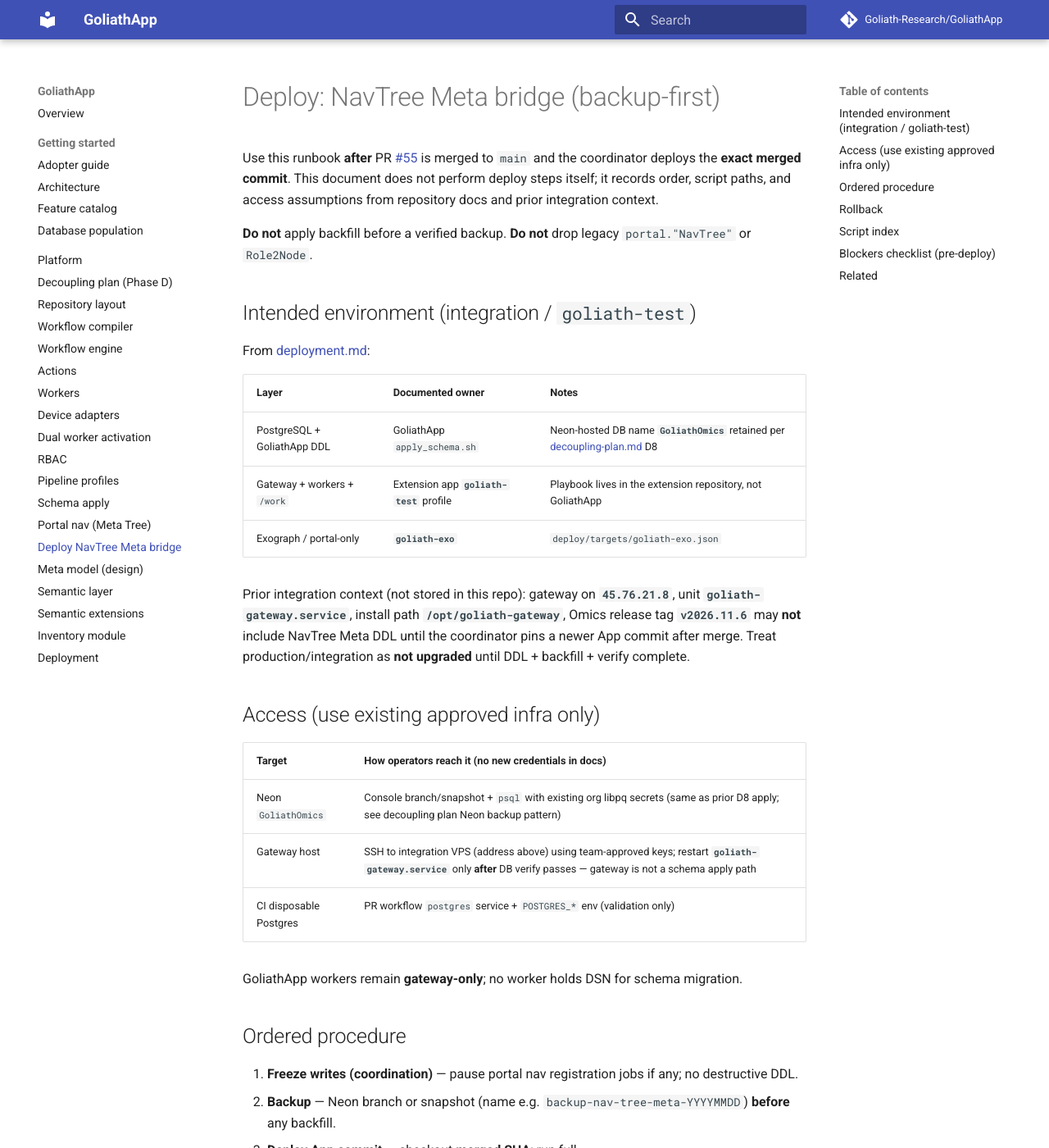
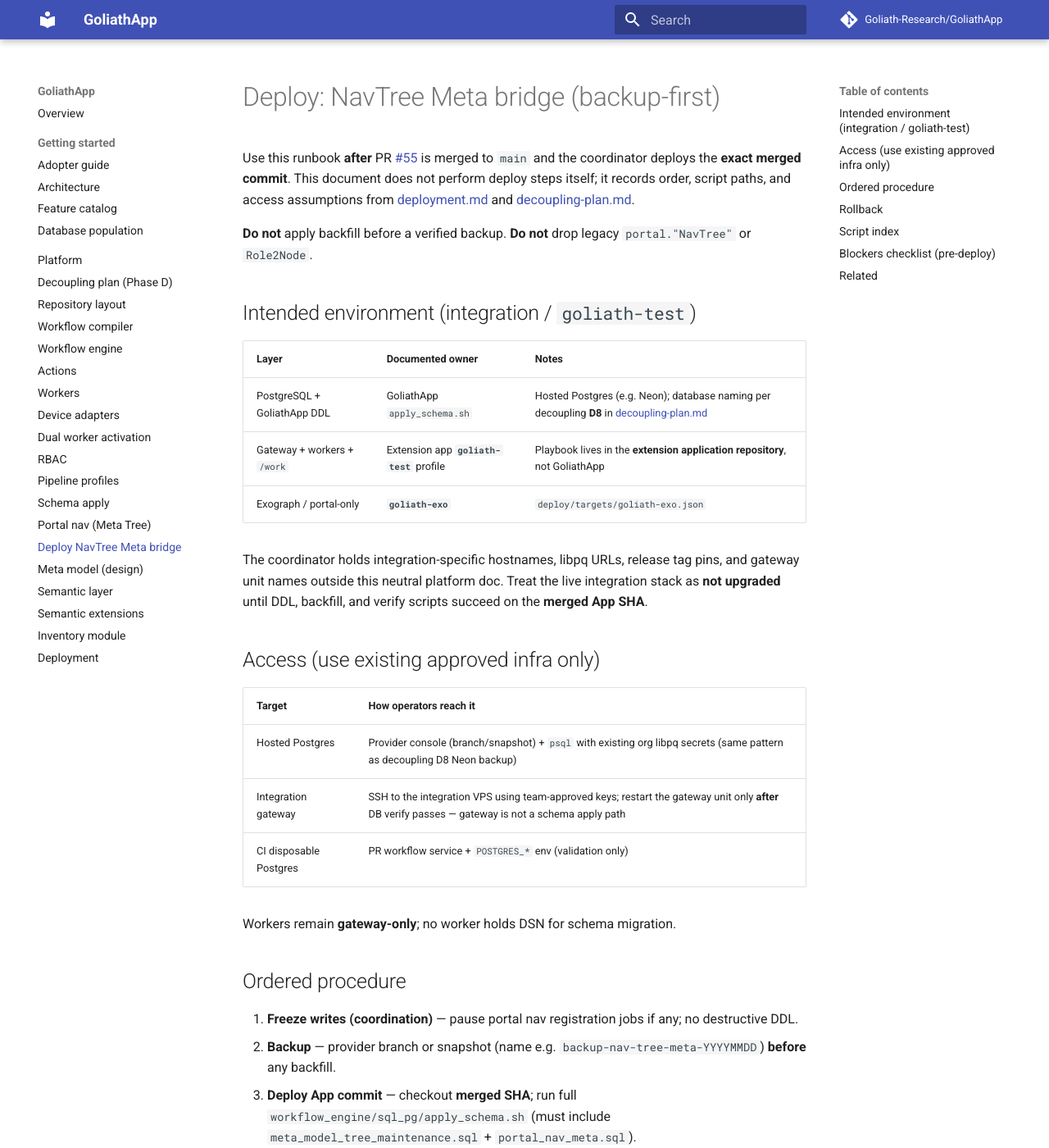
Before and after one commit to Goliath-Research/GoliathApp, an MkDocs documentation site: the page built from docs/deploy-nav-tree-migration.md, in a window 1280 px wide and 1400 px high. Shown: the whole window at 82% size. Built offline with MkDocs 1.6.1 and Material for MkDocs 9.7.7, drawn with Linux system fonts in a browser that asks for light colours; comment, search, counter and statistics services are not loaded; some of the changed text lies outside the part shown.

Commit message:
docs: neutral deploy runbook for decoupling token scan
Co-authored-by: David Izada Rodriguez <davidizadar@GoliathResearch.com>

```diff
--- a/docs/deploy-nav-tree-migration.md
+++ b/docs/deploy-nav-tree-migration.md
@@ -1,36 +1,34 @@
 # Deploy: NavTree Meta bridge (backup-first)
 
-Use this runbook **after** PR [#55](https://github.com/Goliath-Research/GoliathApp/pull/55) is merged to `main` and the coordinator deploys the **exact merged commit**. This document does not perform deploy steps itself; it records order, script paths, and access assumptions from repository docs and prior integration context.
+Use this runbook **after** PR [#55](https://github.com/Goliath-Research/GoliathApp/pull/55) is merged to `main` and the coordinator deploys the **exact merged commit**. This document does not perform deploy steps itself; it records order, script paths, and access assumptions from [deployment.md](deployment.md) and [decoupling-plan.md](decoupling-plan.md).
 
 **Do not** apply backfill before a verified backup. **Do not** drop legacy `portal."NavTree"` or `Role2Node`.
 
 ## Intended environment (integration / `goliath-test`)
 
-From [deployment.md](deployment.md):
-
 | Layer | Documented owner | Notes |
 | --- | --- | --- |
-| PostgreSQL + GoliathApp DDL | GoliathApp `apply_schema.sh` | Neon-hosted DB name **`GoliathOmics`** retained per [decoupling-plan.md](decoupling-plan.md) D8 |
-| Gateway + workers + `/work` | Extension app **`goliath-test`** profile | Playbook lives in the extension repository, not GoliathApp |
+| PostgreSQL + GoliathApp DDL | GoliathApp `apply_schema.sh` | Hosted Postgres (e.g. Neon); database naming per decoupling **D8** in [decoupling-plan.md](decoupling-plan.md) |
+| Gateway + workers + `/work` | Extension app **`goliath-test`** profile | Playbook lives in the **extension application repository**, not GoliathApp |
 | Exograph / portal-only | **`goliath-exo`** | `deploy/targets/goliath-exo.json` |
 
-Prior integration context (not stored in this repo): gateway on **`45.76.21.8`**, unit **`goliath-gateway.service`**, install path **`/opt/goliath-gateway`**, Omics release tag **`v2026.11.6`** may **not** include NavTree Meta DDL until the coordinator pins a newer App commit after merge. Treat production/integration as **not upgraded** until DDL + backfill + verify complete.
+The coordinator holds integration-specific hostnames, libpq URLs, release tag pins, and gateway unit names outside this neutral platform doc. Treat the live integration stack as **not upgraded** until DDL, backfill, and verify scripts succeed on the **merged App SHA**.
 
 ## Access (use existing approved infra only)
 
-| Target | How operators reach it (no new credentials in docs) |
+| Target | How operators reach it |
 | --- | --- |
-| Neon `GoliathOmics` | Console branch/snapshot + `psql` with existing org libpq secrets (same as prior D8 apply; see decoupling plan Neon backup pattern) |
-| Gateway host | SSH to integration VPS (address above) using team-approved keys; restart **`goliath-gateway.service`** only **after** DB verify passes — gateway is not a schema apply path |
-| CI disposable Postgres | PR workflow `postgres` service + `POSTGRES_*` env (validation only) |
+| Hosted Postgres | Provider console (branch/snapshot) + `psql` with existing org libpq secrets (same pattern as decoupling D8 Neon backup) |
+| Integration gateway | SSH to the integration VPS using team-approved keys; restart the gateway unit only **after** DB verify passes — gateway is not a schema apply path |
+| CI disposable Postgres | PR workflow service + `POSTGRES_*` env (validation only) |
 
-GoliathApp workers remain **gateway-only**; no worker holds DSN for schema migration.
+Workers remain **gateway-only**; no worker holds DSN for schema migration.
 
 ## Ordered procedure
 
 1. **Freeze writes (coordination)** — pause portal nav registration jobs if any; no destructive DDL.
-2. **Backup** — Neon branch or snapshot (name e.g. `backup-nav-tree-meta-YYYYMMDD`) **before** any backfill.
-3. **Deploy App commit** — checkout **merged SHA**; run full `workflow_engine/sql_pg/apply_schema.sh` against the target database (must include `meta_model_tree_maintenance.sql` + `portal_nav_meta.sql`).
+2. **Backup** — provider branch or snapshot (name e.g. `backup-nav-tree-meta-YYYYMMDD`) **before** any backfill.
+3. **Deploy App commit** — checkout **merged SHA**; run full `workflow_engine/sql_pg/apply_schema.sh` (must include `meta_model_tree_maintenance.sql` + `portal_nav_meta.sql`).
 4. **Preflight (read-only)** —
    `psql … -v ON_ERROR_STOP=1 -f workflow_engine/sql_pg/migrations/20261107_nav_tree_meta__00_preflight_readonly.sql`
 5. **Dry-run** — `SELECT * FROM portal.sp_nav_backfill_meta(true);` (read-only).
@@ -40,12 +38,12 @@ GoliathApp workers remain **gateway-only**; no worker holds DSN for schema migra
 7. **Verify (read-only)** —
    `psql … -v ON_ERROR_STOP=1 -f workflow_engine/sql_pg/migrations/20261107_nav_tree_meta__99_verify_readonly.sql`
    Expect `navtree_missing_metaobjid = 0`, `orphan_metaobj = 0`, `nav_without_treenode = 0`.
-8. **Extension app** — Omics (or other descendants) **no code change required** for nav registration APIs; optional: run descendant smoke (`portal.sp_nav_register_node` + RBAC grant) on a throwaway branch first.
-9. **Gateway** — bounce `goliath-gateway.service` only if a release artifact pin changes; schema is DB-side.
+8. **Extension apps** — descendant repositories require **no API change** for `portal.sp_nav_register_node`; optional smoke on a throwaway provider branch first.
+9. **Gateway** — bounce the gateway service only if a release artifact pin changes; schema is DB-side.
 
 ## Rollback
 
-Restore the Neon branch/snapshot from step 2. `MetaObjID` backfill is forward-only; rollback is **restore**, not inverse SQL.
+Restore the provider branch/snapshot from step 2. `MetaObjID` backfill is forward-only; rollback is **restore**, not inverse SQL.
 
 ## Script index
 
@@ -58,7 +56,7 @@ Canonical index: `workflow_engine/sql_pg/migrations/README.md` in the repository
 - [ ] `apply_schema.sh` succeeded on target
 - [ ] Preflight SQL OK
 - [ ] Verify SQL shows zero missing `MetaObjID` after backfill
-- [ ] Omics/gateway pin bumped to include merged App commit (if using release tags)
+- [ ] Extension-app release pin includes merged App commit (if using version tags)
 
 ## Related
 
```
